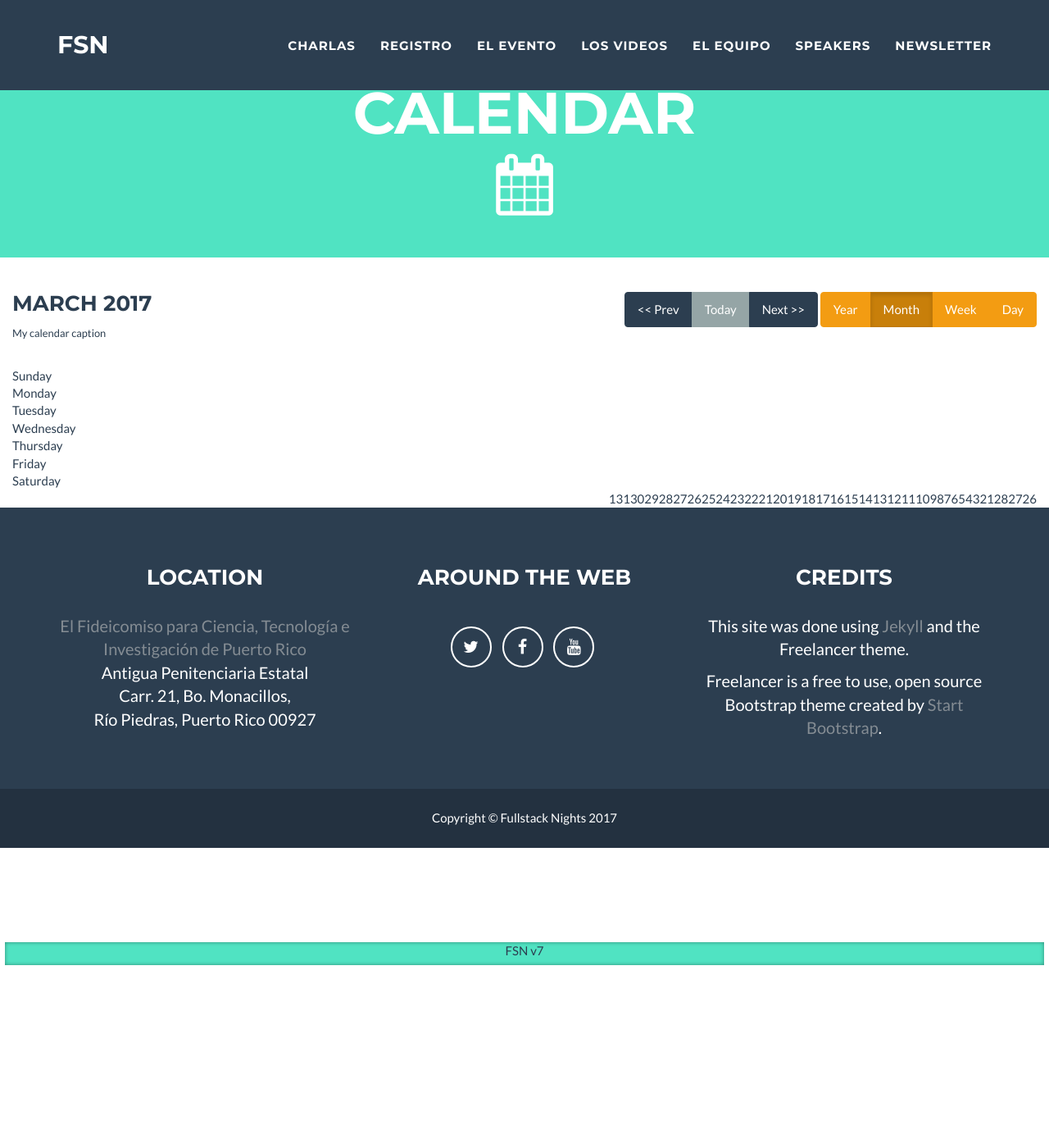
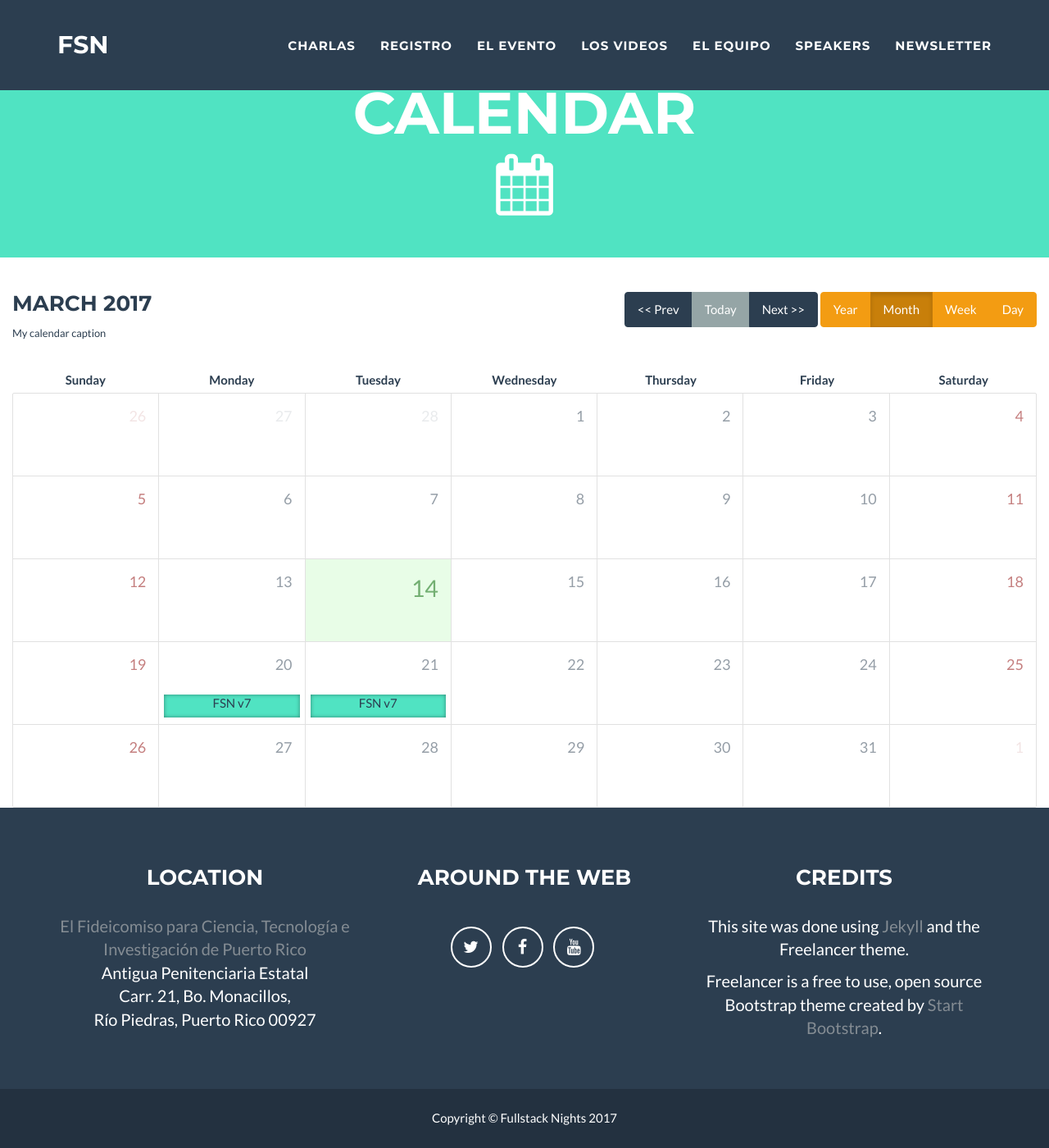
Before and after one commit to fullstacknights/fullstacknights.github.io, a Jekyll site: the page built from calendar.html, in a window 1280 px wide and 1400 px high, scrolled down 215 px. Shown: the whole window at 82% size. Built offline with Jekyll 4.4.1, drawn with Linux system fonts in a browser that asks for light colours.

Commit message:
Add calendar styles

```diff
--- a/_layouts/style.css
+++ b/_layouts/style.css
@@ -1,2 +1,3 @@
 {% include css/bootstrap.min.css %}
+{% include css/calendar.min.css %}
 {% include css/main.css %}
```
